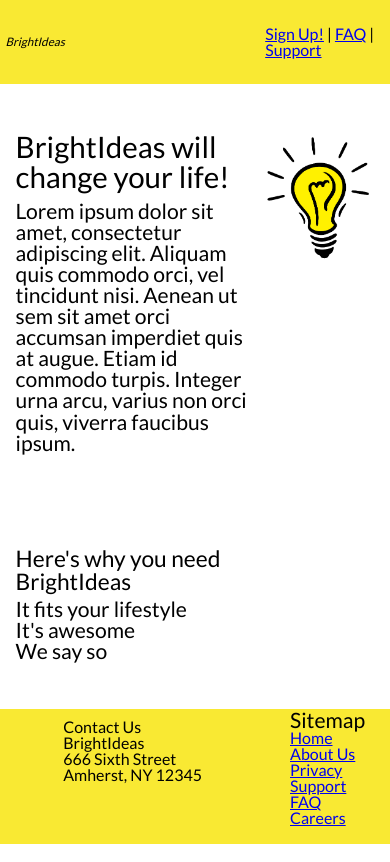
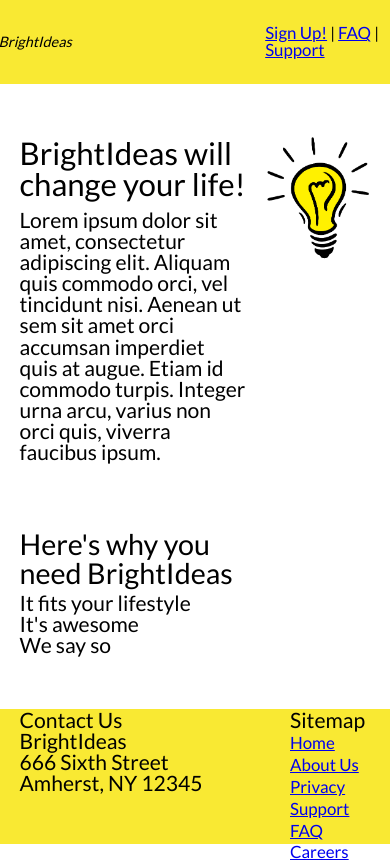
Before and after one commit to jcwalp/cs215_Lab2, a plain HTML site: page Lab2/index.html in a window 390 px wide. Drawn offline with Linux system fonts and the light colour scheme.

Commit message:
ITS RESPONSIVE

```diff
--- a/Lab2/CSS/style.css
+++ b/Lab2/CSS/style.css
@@ -5,6 +5,16 @@ body {
     font-family: 'Lato', sans-serif;
     font-size: 16px;
 }
+
+html {
+    overflow: scroll;
+    overflow-x: hidden;
+}
+::-webkit-scrollbar {
+    width: 0px;  /* Remove scrollbar space */
+    background: transparent;  /* Optional: just make scrollbar invisible */
+}
+
 
 
 .item {
@@ -39,12 +49,14 @@ body {
 }
 
 h1 {
-    font-size: 3vw;
+    font-size: 3.7vw;
 }
 
 .header_left {
 	font-style: italic;
-    margin-right: 50vw;
+  margin-right: 50vw;
+  grid-row: 1/2;
+  grid-column: 1/2;
 
 }
 
@@ -64,7 +76,8 @@ h1 {
     /* grid column start column 1 and column 2 end */
     grid-column: 1 / 2;
     display:grid;
-    padding-left: 4vw;
+    justify-content: left;
+    padding: 5vw;
 
 }
 
@@ -83,19 +96,23 @@ h1 {
 }
 
 p {
-    font-size: 2.5vmax;
+    font-size: 2.5vh;
 }
 
 h2 {
-    font-size: 3.5vmax;
+    font-size: 3.7vmax;
     padding-bottom: 1vh;
 }
 
 
 h3 {
-    font-size: 2.7vmax;
+    font-size: 3.4vmax;
     padding-bottom: 0.5vmax;
     font-weight: 500;
+}
+
+a {
+  font-size: 2vh;
 }
 
 
@@ -136,8 +153,15 @@ h3 {
 
 
 .footer_left {
+  /* margin-right: 45vw; */
+  padding-left: 5vw;
+  justify-content: left;
 	display:grid;
 
+}
+
+li {
+  font-size: 2.5vh;
 }
 
 
```
